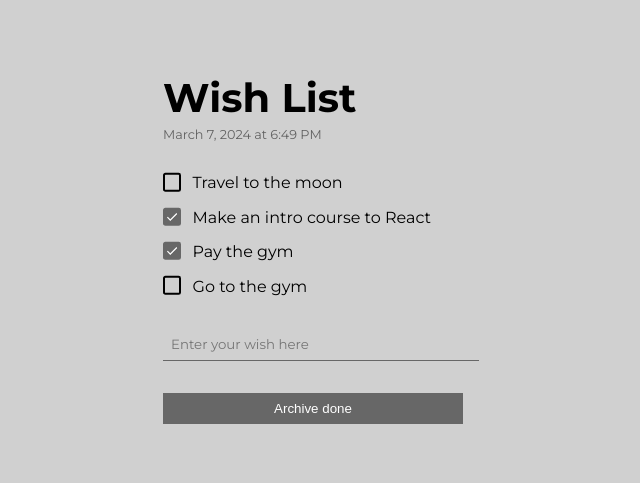
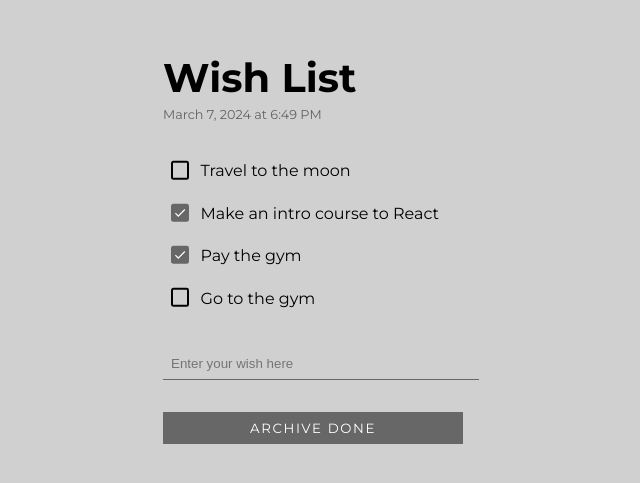
Before and after one commit to jmcamposdev/react-wishlist, a React (Vite) app: page / in a window 1280 px wide. Shown: the part 149-632 px from the top of the page, without its empty margins (327-967 px from the left). Built offline with nearby package versions, Linux system fonts and the light colour scheme.

Commit message:
Update styling in App.css

```diff
--- a/src/App.css
+++ b/src/App.css
@@ -40,7 +40,7 @@ h1 {
 .wish-list {
   display: flex;
   flex-direction: column;
-  gap: 1rem;
+  gap: .5rem;
   list-style: none;
   padding: 2rem 0;
 }
@@ -72,6 +72,22 @@ input[type="checkbox"]:checked {
   display: flex;
   align-items: center;
   gap: .7rem;
+  padding: .5rem;
+  transition: all .3s ease;
+}
+
+.wish-list__item--warning {
+  background-color: #f0d5a4
+}
+
+.wish-list__item--danger {
+  background-color: #F0B2A4;
+}
+
+.wish-form {
+  display: flex;
+  justify-content: center;
+  align-items: center;
 }
 
 .wish-input__field {
@@ -82,8 +98,21 @@ input[type="checkbox"]:checked {
   background-color: transparent;
   color: var(--quaternary);
   outline: none;
-  font-family: 'Montserrat', sans-serif;
 }
+
+.wish-submit__field {
+  background-color: transparent;
+  border: none;
+  cursor: pointer;
+  outline: none;
+}
+
+.wish-submit__field svg {
+  fill: var(--quaternary);
+  width: 1.5rem;
+  height: 1.5rem;
+}
+
 
 .wish-clear {
   margin-top: 2rem;
@@ -93,4 +122,7 @@ input[type="checkbox"]:checked {
   padding: .5rem;
   cursor: pointer;
   outline: none;
+  font-family: 'Montserrat', sans-serif;
+  text-transform: uppercase;
+  letter-spacing: .1rem;
 }
```
